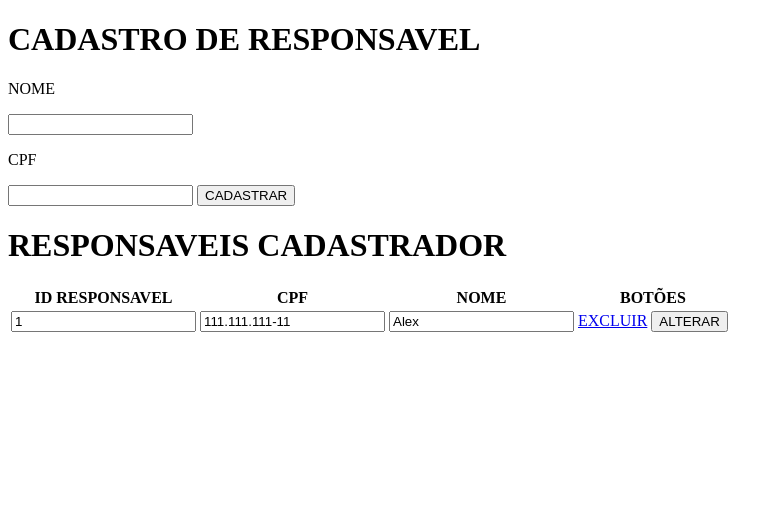
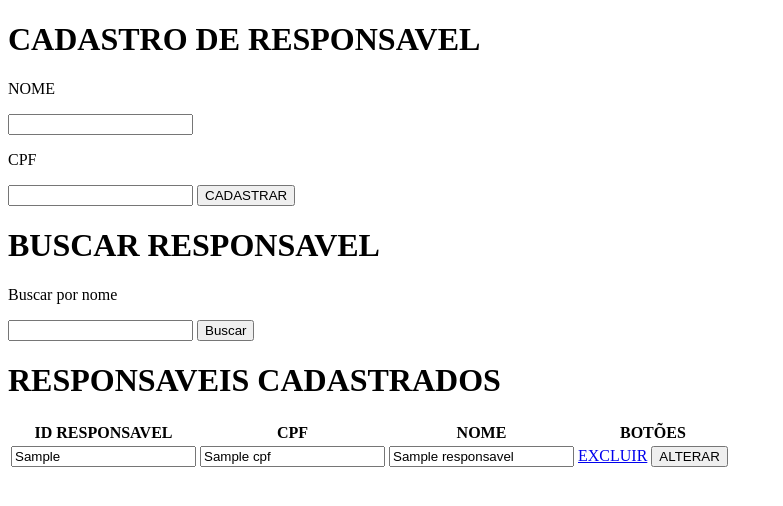
Before and after one commit to Caua-Giovani/SAEP, a Flask app: template templates/responsavel.html in a window 1280 px wide. Shown: the top 506 px of the page, without its empty margins (0-783 px from the left). Run offline with Flask 3, Linux system fonts and the light colour scheme; the template is opened without the code that fills it: most values are stand-ins (such as "Sample title", 1, 10 or a date in 2020).

Commit message:
Modify: Algumas modificações

```diff
--- a/Dados_exemplo-saep.sql
+++ b/Dados_exemplo-saep.sql
@@ -36,13 +36,13 @@ INSERT INTO `matricula` VALUES (1,'Automobilistica','2022-03-21',1),(2,'TI','202
 UNLOCK TABLES;
 
 --
--- Dumping data for table `reponsavel`
+-- Dumping data for table `responsavel`
 --
 
-LOCK TABLES `reponsavel` WRITE;
-/*!40000 ALTER TABLE `reponsavel` DISABLE KEYS */;
-INSERT INTO `reponsavel` VALUES (1,'Zé','111.111.111-11'),(2,'Richarlison','222.222.222-22'),(3,'Brian','333.333.333-33');
-/*!40000 ALTER TABLE `reponsavel` ENABLE KEYS */;
+LOCK TABLES `responsavel` WRITE;
+/*!40000 ALTER TABLE `responsavel` DISABLE KEYS */;
+INSERT INTO `responsavel` VALUES (1,'Zé','111.111.111-11'),(2,'Richarlison','222.222.222-22'),(3,'Brian','333.333.333-33');
+/*!40000 ALTER TABLE `responsavel` ENABLE KEYS */;
 UNLOCK TABLES;
 
 --
--- a/main.py
+++ b/main.py
@@ -34,10 +34,59 @@ def login():
 @app.route("/principal")
 def principal():
     return render_template("principal.html")
+
 @app.route("/logoff")
 def logoff():
     session.clear()
     return redirect("/login")
 
+@app.route("/responsavel", methods=["GET", "POST"])
+def responsavel():
+    if request.method == "GET":
+        busca = request.args.get("busca")
+        conexao,cursor = conectar()
+        if busca:
+            cursor.execute(""" SELECT id_responsavel, nome, cpf FROM responsavel
+                                WHERE nome like %s;""", [f"%{busca}%"])
+        else:
+            cursor.execute(""" SELECT id_responsavel, nome, cpf FROM responsavel""")
+        responsaveis = cursor.fetchall()
+        conexao.close()
+        return render_template("responsavel.html", responsaveis = responsaveis)
+
+    if request.method == "POST":
+        nome = request.form.get("nome")
+        cpf = request.form.get("cpf")
+
+        conexao, cursor = conectar()
+        cursor.execute(""" INSERT INTO responsavel (cpf,nome)
+                            VALUES (%s,%s);""",(cpf,nome))
+        conexao.commit()
+        conexao.close()
+        return redirect("/responsavel")
+
+@app.route("/excluir_responsavel/<id>")
+def excluir_responsavel(id):
+    conexao,cursor = conectar()
+    cursor.execute(""" DELETE FROM responsavel
+                        WHERE id_responsavel = %s""",(id,))
+    conexao.commit()
+    conexao.close()
+
+    return redirect("/responsavel")
+
+@app.route("/alterar_responsavel",methods=["POST"])
+def alterar_responsavel():
+    id_responsavel= request.form.get("id_responsavel_alt")
+    cpf = request.form.get("cpf_alt")
+    nome = request.form.get("nome_alt")
+
+    conexao,cursor = conectar()
+    cursor.execute(""" UPDATE responsavel
+                        SET cpf = %s, nome = %s
+                        WHERE id_responsavel = %s;""",(cpf,nome,id_responsavel))
+    conexao.commit()
+    conexao.close()
+    return redirect("/responsavel")
 if __name__ == '__main__':
     app.run(host='0.0.0.0', port=8080, debug=True)
--- a/templates/responsavel.html
+++ b/templates/responsavel.html
@@ -15,7 +15,14 @@
         <button type="submit">CADASTRAR</button>
     </form>
 
-    <h1>RESPONSAVEIS CADASTRADOR</h1>
+    <h1>BUSCAR RESPONSAVEL</h1>
+    <form action="/responsavel" method="get">
+        <p>Buscar por nome</p>
+        <input type="text" name="busca">
+        <button type="submit">Buscar</button>
+    </form>
+
+    <h1>RESPONSAVEIS CADASTRADOS</h1>
     <table>
         <tr>
             <th>ID RESPONSAVEL</th>
@@ -23,23 +30,25 @@
             <th>NOME</th>
             <th>BOTÕES</th>
         </tr>
+        {% for responsavel in responsaveis %}
         <tr>
-            <form action="/alterar" method="post">
+            <form action="/alterar_responsavel" method="post">
                 <td>
-                    <input type="text" value="1">
+                    <input type="text" name="id_responsavel_alt" value="{{responsavel.id_responsavel}}">
                 </td>
                 <td>
-                    <input type="text" value="111.111.111-11">
+                    <input type="text" name="cpf_alt" value="{{responsavel.cpf}}">
                 </td>
                 <td>
-                    <input type="text" value="Alex">
+                    <input type="text" name="nome_alt" value="{{responsavel.nome}}">
                 </td>
                 <td>
-                    <a href="/excluir">EXCLUIR</a>
+                    <a href="/excluir_responsavel/{{responsavel.id_responsavel}}">EXCLUIR</a>
                     <button type="submit">ALTERAR</button>
                 </td>
             </form>
         </tr>
+        {% endfor %}
     </table>
 </body>
 </html>
```
Also changed, not shown: Script-saep.sql (+7 -7 lines).
